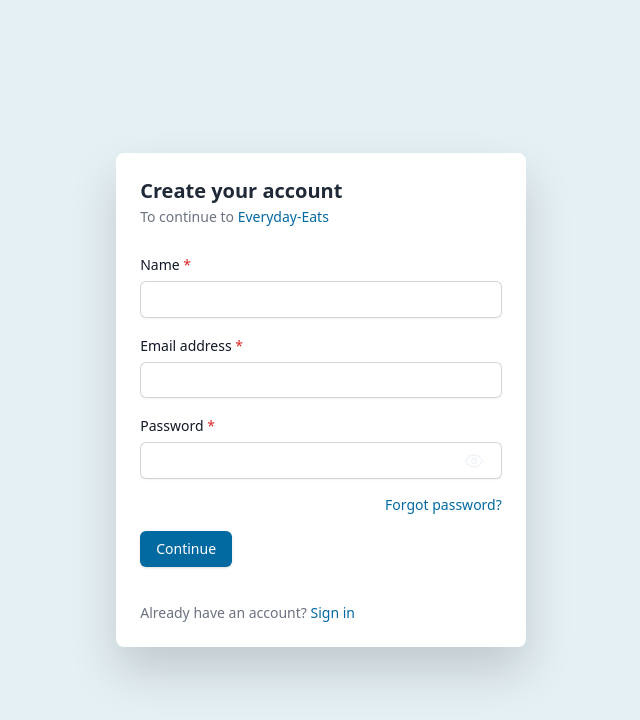
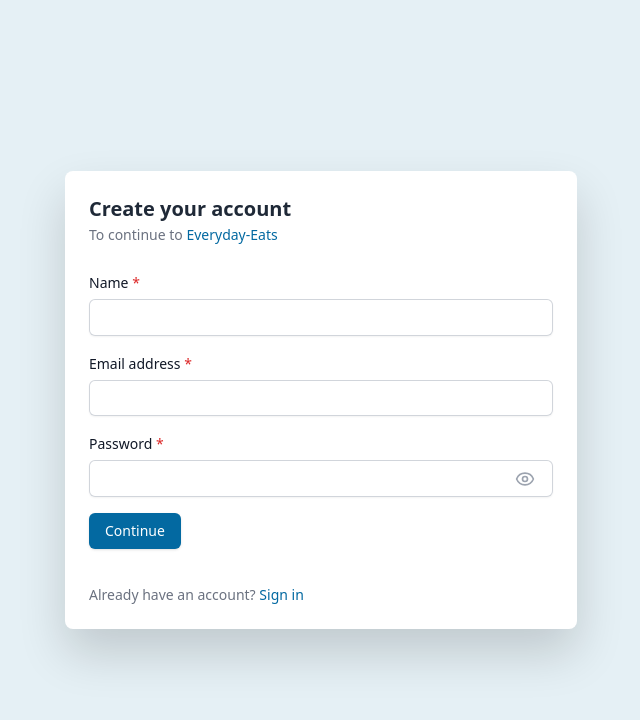
Before and after one commit to Bhupesh1x/everyday-eats, a React (Vite) app in the folder frontend/: page /sign-up in a window 1280 px wide. Shown: the top 720 px of the page, without its empty margins (319-959 px from the left). Built offline with nearby package versions, Linux system fonts and the light colour scheme; no server answers.

Commit message:
Frontend: Integrated sign-up functionality with the frontend.

```diff
--- a/frontend/package.json
+++ b/frontend/package.json
@@ -18,6 +18,7 @@
     "lucide-react": "^0.408.0",
     "react": "^18.3.1",
     "react-dom": "^18.3.1",
+    "react-query": "^3.39.3",
     "react-router-dom": "^6.24.1",
     "sonner": "^1.5.0",
     "tailwind-merge": "^2.4.0",
--- a/frontend/src/AppRouter.tsx
+++ b/frontend/src/AppRouter.tsx
@@ -1,19 +1,27 @@
-import { Route, Routes } from "react-router-dom";
+import { Navigate, Route, Routes } from "react-router-dom";
+
 import LazyLoad from "./lib/LazyLoading";
 
 const HomePage = LazyLoad(() => import("./pages/HomePage"));
 const SignInPage = LazyLoad(() => import("./pages/SignIn"));
 const SignUpPage = LazyLoad(() => import("./pages/SignUp"));
 const SearchPage = LazyLoad(() => import("./pages/SearchPage"));
+const VerifyEmailPage = LazyLoad(() => import("./pages/VerifyEmail"));
 
 function AppRouter() {
   return (
     <Routes>
       <Route path="/sign-in" element={<SignInPage />} />
       <Route path="/sign-up" element={<SignUpPage />} />
+      <Route
+        path="/verify/:userId/token/:token"
+        element={<VerifyEmailPage />}
+      />
 
       <Route path="/" element={<HomePage />} />
       <Route path="/search" element={<SearchPage />} />
+
+      <Route path="*" element={<Navigate to="/" />} />
     </Routes>
   );
 }
--- a/frontend/src/components/auth/PasswordInput.tsx
+++ b/frontend/src/components/auth/PasswordInput.tsx
@@ -48,15 +48,19 @@ function PasswordInput({
         >
           {/* A ternary operator is used for showing different images based on the password visibility */}
           {isPasswordVisible ? (
+            <span title="Hide password">
               <EyeOff
-              className="text-secondary h-5 w-6"
+                className="text-gray-400 h-5 w-6"
                 xlinkTitle="Hide password"
               />
+            </span>
           ) : (
+            <span title="Show password">
               <Eye
-              className="text-secondary h-5 w-6"
+                className="text-gray-400 h-5 w-6"
                 xlinkTitle="Show password"
               />
+            </span>
           )}
         </button>
       </div>
--- a/frontend/src/lib/utils.ts
+++ b/frontend/src/lib/utils.ts
@@ -1,6 +1,8 @@
-import { type ClassValue, clsx } from "clsx"
-import { twMerge } from "tailwind-merge"
+import { type ClassValue, clsx } from "clsx";
+import { twMerge } from "tailwind-merge";
+
+export const API_BASE_URL = import.meta.env.VITE_API_BASE_URL;
 
 export function cn(...inputs: ClassValue[]) {
-  return twMerge(clsx(inputs))
+  return twMerge(clsx(inputs));
 }
--- a/frontend/src/main.tsx
+++ b/frontend/src/main.tsx
@@ -1,15 +1,28 @@
 import React from "react";
+import { Toaster } from "sonner";
 import ReactDOM from "react-dom/client";
 import { BrowserRouter as Router } from "react-router-dom";
+import { QueryClient, QueryClientProvider } from "react-query";
 
 import "./globals.css";
 
 import AppRouter from "./AppRouter";
 
+const queryClient = new QueryClient({
+  defaultOptions: {
+    queries: {
+      refetchOnWindowFocus: false,
+    },
+  },
+});
+
 ReactDOM.createRoot(document.getElementById("root")!).render(
   <React.StrictMode>
     <Router>
-      <AppRouter />
+      <QueryClientProvider client={queryClient}>
+        <AppRouter />
+        <Toaster />
+      </QueryClientProvider>
     </Router>
   </React.StrictMode>
 );
--- a/frontend/src/pages/SignUp.tsx
+++ b/frontend/src/pages/SignUp.tsx
@@ -1,6 +1,8 @@
 import { useState } from "react";
 import { Loader2 } from "lucide-react";
-import { Link, useNavigate } from "react-router-dom";
+import { Link } from "react-router-dom";
+
+import { useSignUp } from "../features/auth/api/useSignUp";
 
 import { Button } from "../components/ui/button";
 
@@ -11,17 +13,29 @@ function SignUp() {
   const [name, setName] = useState("");
   const [email, setEmail] = useState("");
   const [password, setPassword] = useState("");
-  const [isLoading, setIsLoading] = useState(false);
+  const [showMessage, setShowMessage] = useState(false);
 
-  const navigate = useNavigate();
+  const mutation = useSignUp();
 
-  async function handleSubmit(event: React.SyntheticEvent<HTMLFormElement>) {
+  async function onSubmit(event: React.SyntheticEvent<HTMLFormElement>) {
     event.preventDefault();
+
+    mutation.mutate(
+      { name, email, password },
+      {
+        onSuccess: () => {
+          setShowMessage(true);
+          setName("");
+          setEmail("");
+          setPassword("");
+        },
+      }
+    );
   }
 
   return (
     <div className="h-full flex items-center justify-center bg-primary/10">
-      <div className="translate h-auto border-0 rounded-lg card-shadow relative flex flex-col w-[90%] md:w-[70%] lg:w-[32%] bg-white outline-none focus:outline-none py-6 px-6">
+      <div className="translate h-auto border-0 rounded-lg card-shadow relative flex flex-col w-[90%] md:w-[70%] lg:w-[40%] bg-white outline-none focus:outline-none py-6 px-6">
         <h2 className="text-xl font-bold text-gray-800 leading-7">
           Create your account
         </h2>
@@ -29,7 +43,7 @@ function SignUp() {
           To continue to <span className="text-primary">Everyday-Eats</span>
         </p>
 
-        <form onSubmit={handleSubmit} className="my-6 space-y-4">
+        <form onSubmit={onSubmit} className="my-6 space-y-4">
           <div>
             <label htmlFor="name" className="input-label">
               Name <RequiredLabel />
@@ -62,17 +76,20 @@ function SignUp() {
             value={password}
             onChange={(value) => setPassword(value)}
           />
-          <p
-            className="ml-auto text-right text-sm text-primary w-full cursor-pointer hover:text-primary/90 transition hover:underline"
-            onClick={() => navigate("/forgot-password")}
+
+          {!!showMessage && (
+            <p className="my-4 bg-primary/20 p-2 rounded-md font-normal text-primary/90">
+              Thanks for creating your account. Verify your email by clicking on
+              the link sent to your email so you can get up and running quickly.
+            </p>
+          )}
+
+          <Button
+            className="bg-primary hover:bg-primary/80 transition text-white disabled:cursor-not-allowed disabled:bg-gray-400"
+            type="submit"
+            disabled={mutation.isLoading}
           >
-            Forgot password?
-          </p>
-          <Button
-            className="bg-primary hover:bg-primary/80 transition text-white"
-            type="submit"
-          >
-            {isLoading ? (
+            {mutation.isLoading ? (
               <>
                 <Loader2 className="animate-spin text-white" />
               </>
```
Also changed, not shown: 2 other files (tests, documents, lock files or other folders). Lines whose indentation alone changed are shown as unchanged.
